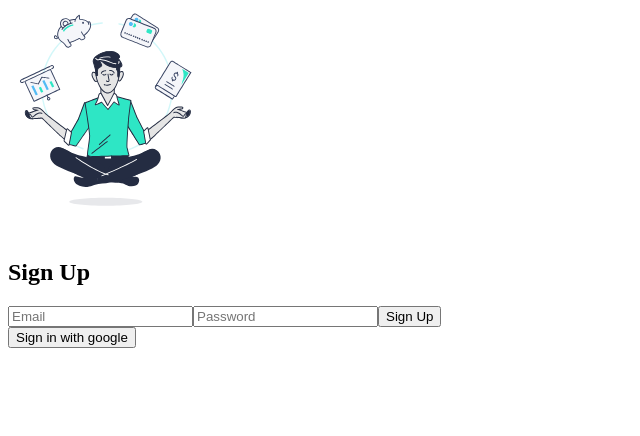
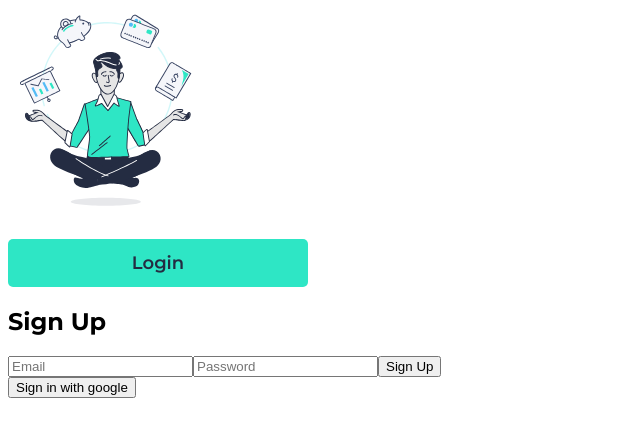
Before and after one commit to IevaKa/budget, a React (Create React App) app: page / in a window 1280 px wide. Shown: the top 436 px of the page, without its empty margins (0-640 px from the left). Built offline with nearby package versions, Linux system fonts and the light colour scheme; no server answers.

Commit message:
add buuton element

```diff
--- /dev/null
+++ b/public/index.css
@@ -0,0 +1,5 @@
+@import url("https://fonts.googleapis.com/css2?family=Montserrat:wght@100;200;300;400;500;600;700&display=swap");
+
+#root {
+  font-family: "Montserrat", sans-serif;
+}
--- a/public/index.html
+++ b/public/index.html
@@ -15,6 +15,7 @@
       user's mobile device or desktop. See https://developers.google.com/web/fundamentals/web-app-manifest/
     -->
     <link rel="manifest" href="%PUBLIC_URL%/manifest.json" />
+    <link rel="stylesheet" href="./index.css" />
     <!--
       Notice the use of %PUBLIC_URL% in the tags above.
       It will be replaced with the URL of the `public` folder during the build.
--- a/src/App.tsx
+++ b/src/App.tsx
@@ -19,6 +19,7 @@ const App: React.FC = () => {
           path={routes.LANDING}
           component={LandingComponent}
         />
+        <Route exact={true} path="/test" component={Dashboard} />
       </Switch>
     </BrowserRouter>
   );
--- a/src/components/SignIn.tsx
+++ b/src/components/SignIn.tsx
@@ -2,6 +2,8 @@ import React, { useState, useLayoutEffect, useRef } from "react";
 import styled from "styled-components";
 import lottie from "lottie-web";
 import { auth, db, authMethods } from "../firebase";
+import Button from "../elements/Button";
+import { PRIMARY_GREEN, DARK_BLUE } from "../constants/colors";
 
 const Animation = styled.div`
   width: 200px;
@@ -23,7 +25,7 @@ const SignIn: React.FC = () => {
         animationData: require("../assets/finance-guru.json"),
       });
     }
-  });
+  }, []);
 
   const handleSubmit = async (e: React.SyntheticEvent<EventTarget>) => {
     e.preventDefault();
@@ -41,6 +43,12 @@ const SignIn: React.FC = () => {
   return (
     <div>
       <Animation ref={container} />
+      <Button
+        link="/test"
+        buttonText="Login"
+        buttonColor={PRIMARY_GREEN}
+        textColor={DARK_BLUE}
+      />
       <form className="SignUp" onSubmit={handleSubmit}>
         <h2>Sign Up</h2>
         <input
--- /dev/null
+++ b/src/constants/colors.ts
@@ -0,0 +1,6 @@
+export const PRIMARY_GREEN = "#2ee6c5";
+export const PRIMARY_BLUE = "#53BBF5";
+export const DARK_BLUE = "#242C42";
+export const VERY_LIGHT_GREEN = "#DCF9FB";
+export const OFF_WHITE = "#F5F6FA";
+export const GOOGLE_RED = "#EA4335";
--- /dev/null
+++ b/src/elements/Button.tsx
@@ -0,0 +1,58 @@
+import React from "react";
+import styled from "styled-components";
+import { useHistory } from "react-router-dom";
+
+interface ButtonProps {
+  buttonColor: string;
+  textColor: string;
+}
+
+const StyledButton = styled.button<ButtonProps>`
+  width: 300px;
+  height: 48px;
+  border: 0;
+  border-radius: 5px;
+  font-family: inherit;
+  font-size: 18px;
+  font-weight: 600;
+  cursor: pointer;
+  transition: background-color 0.5s ease-out;
+  background-color: ${(props) => props.buttonColor};
+  color: ${(props) => props.textColor};
+  &:focus {
+    outline: 0;
+  }
+  &:hover {
+    background-color: #29ccaf;
+  }
+`;
+
+export interface IProps {
+  buttonText: string;
+  buttonColor: string;
+  textColor: string;
+  link: string;
+}
+
+const Button: React.FC<IProps> = ({
+  buttonText,
+  buttonColor,
+  textColor,
+  link,
+}) => {
+  let history = useHistory();
+  const onClick = (): void => {
+    history.push(link);
+  };
+  return (
+    <StyledButton
+      onClick={onClick}
+      buttonColor={buttonColor}
+      textColor={textColor}
+    >
+      {buttonText}
+    </StyledButton>
+  );
+};
+
+export default Button;
```
